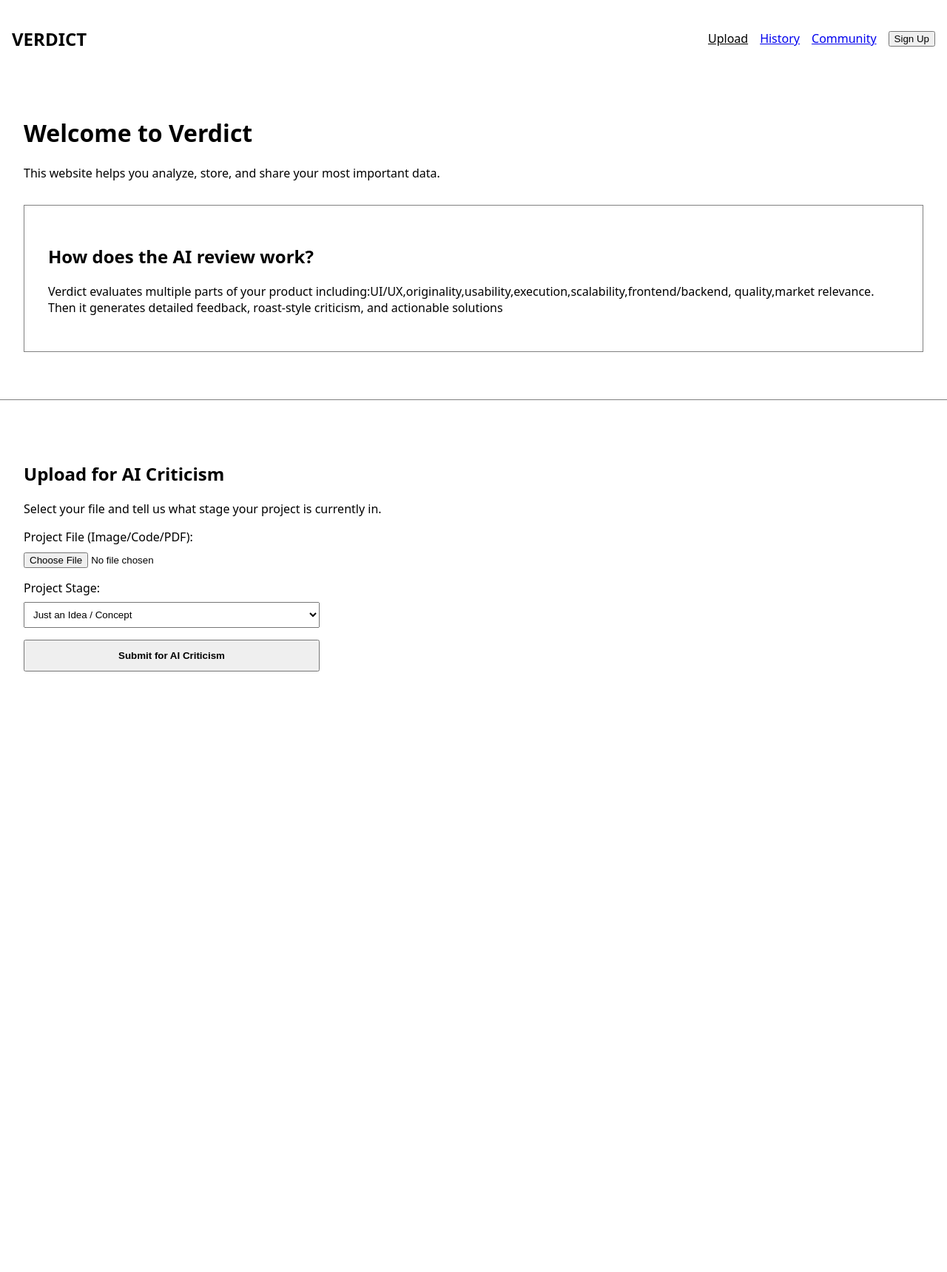
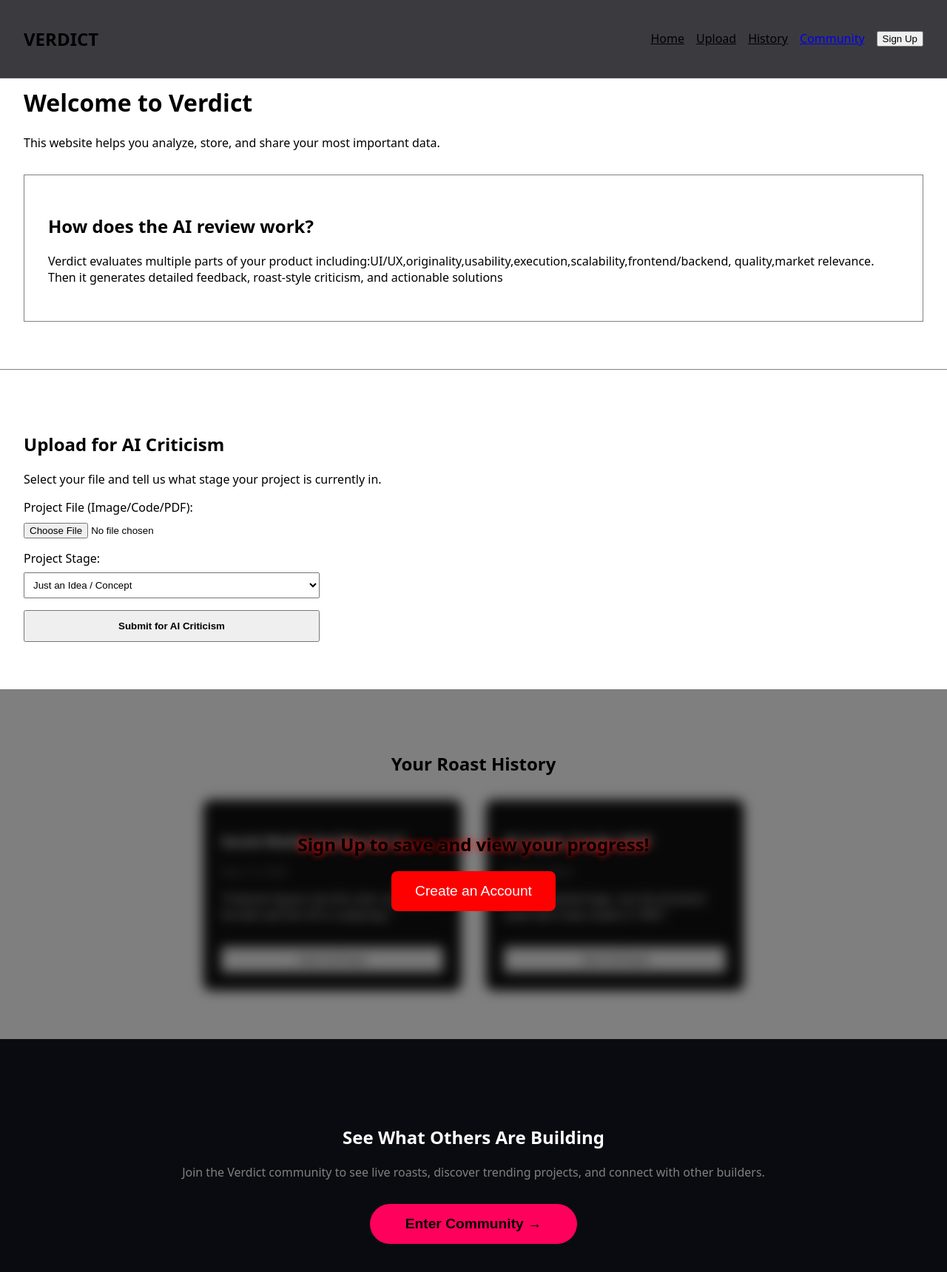
Before and after one commit to elzrose/VERDICT, a React (Vite) app: page /home in a window 1280 px wide. Shown: the top 1720 px of the page at 74% size. Before the commit the page ends 972 px from the top, so only its background shows below. Built offline with nearby package versions, Linux system fonts and the light colour scheme.

Commit message:
history and community

```diff
--- a/src/App.jsx
+++ b/src/App.jsx
@@ -1,6 +1,7 @@
 import { BrowserRouter as Router, Routes, Route } from 'react-router-dom';
 import Intro from './pages/Intro';
 import Home from './pages/Home';
+import Community from './components/Community';
 import './index.css';
 
 function App() {
@@ -9,6 +10,7 @@ function App() {
       <Routes>
         <Route path="/" element={<Intro />} />
         <Route path="/home" element={<Home />} />
+        <Route path="/community" element={<Community />} />
       </Routes>
     </Router>
   );
--- /dev/null
+++ b/src/components/Community.jsx
@@ -0,0 +1,13 @@
+import { Link } from "react-router-dom";
+
+export default function Community() {
+    return (
+        <div style={{ minHeight: '100vh', backgroundColor: '#000', color: '#fff' }}>
+            <Link to="/home">Home</Link>
+            <div style={{ display: 'flex', flexDirection: 'column', alignItems: 'center', justifyContent: 'center', height: '100vh', textAlign: 'center' }}>
+                <h1 style={{ fontSize: '4rem', textShadow: '0 0 20px #ff0048ff' }}>VERDICT COMMUNITY</h1>
+                <p style={{ fontSize: '1.5rem', color: 'gray' }}>Coming Soon...</p>
+            </div>
+        </div>
+    );
+}
--- /dev/null
+++ b/src/components/HistorySection.jsx
@@ -0,0 +1,116 @@
+import { useState } from 'react';
+
+// Mock Database of Past Uploads
+const mockHistoryData = [
+    {
+        id: 1,
+        name: "Social Media Dashboard V1",
+        date: "May 10, 2026",
+        status: "Roast Complete",
+        roastSummary: "A decent layout, but the color contrast is terrible and the UX is confusing."
+    },
+    {
+        id: 2,
+        name: "AI Crypto Trader MVP",
+        date: "April 22, 2026",
+        status: "Roast Complete",
+        roastSummary: "Great backend logic, but the frontend looks like it was made in 1999."
+    }
+];
+
+export default function HistorySection() {
+    // --- MOCK AUTHENTICATION STATE ---
+    // Change this to 'true' later to see the logged-in view!
+    const [isLoggedIn, setIsLoggedIn] = useState(false);
+
+    // Track which project the user clicked on
+    const [selectedProject, setSelectedProject] = useState(null);
+
+    // Track if they clicked the "Upload Version 2" button
+    const [isUploadingV2, setIsUploadingV2] = useState(false);
+
+    return (
+        <section style={{ padding: '4rem 2rem', borderTop: '1px solid gray', position: 'relative' }}>
+            <h2 style={{ textAlign: 'center', marginBottom: '2rem' }}>Your Roast History</h2>
+
+            {/* --- LOGGED OUT OVERLAY --- */}
+            {!isLoggedIn && (
+                <div style={{
+                    position: 'absolute', top: 0, left: 0, width: '100%', height: '100%',
+                    display: 'flex', flexDirection: 'column', justifyContent: 'center', alignItems: 'center',
+                    zIndex: 10, backgroundColor: 'rgba(0,0,0,0.5)'
+                }}>
+                    <h2 style={{ textShadow: '0 0 10px red' }}>Sign Up to save and view your progress!</h2>
+                    <button style={{ padding: '1rem 2rem', fontSize: '1.2rem', cursor: 'pointer', backgroundColor: 'red', color: 'white', border: 'none', borderRadius: '8px' }}>
+                        Create an Account
+                    </button>
+                </div>
+            )}
+
+            {/* --- HISTORY GRID (Blurred if logged out) --- */}
+            <div style={{
+                display: 'flex', gap: '2rem', flexWrap: 'wrap', justifyContent: 'center',
+                filter: !isLoggedIn ? 'blur(8px)' : 'none',
+                pointerEvents: !isLoggedIn ? 'none' : 'auto'
+            }}>
+
+                {/* If no project is selected, show the Grid of Tiles */}
+                {!selectedProject ? (
+                    mockHistoryData.map((project) => (
+                        <div
+                            key={project.id}
+                            onClick={() => setSelectedProject(project)}
+                            style={{
+                                border: '1px solid gray', borderRadius: '12px', padding: '1.5rem', width: '300px',
+                                cursor: 'pointer', backgroundColor: '#111', transition: 'transform 0.2s'
+                            }}
+                        >
+                            <h3 style={{ color: 'white' }}>{project.name}</h3>
+                            <p style={{ color: 'gray', fontSize: '0.9rem' }}>{project.date}</p>
+                            <p style={{ fontStyle: 'italic', marginTop: '1rem', color: 'white' }}>"{project.roastSummary}"</p>
+                            <button style={{ marginTop: '1rem', width: '100%', padding: '0.5rem' }}>View Full Roast</button>
+                        </div>
+                    ))
+                ) : (
+
+                    /* --- DETAILED ROAST VIEW & VERSION 2 UPLOAD --- */
+                    <div style={{ border: '1px solid gray', padding: '2rem', width: '100%', maxWidth: '800px', backgroundColor: '#111', color: 'white' }}>
+                        <button onClick={() => { setSelectedProject(null); setIsUploadingV2(false); }} style={{ marginBottom: '1rem' }}>← Back to History</button>
+
+                        <h2>Full Roast: {selectedProject.name}</h2>
+                        <p style={{ fontStyle: 'italic', color: 'gray' }}>Uploaded on {selectedProject.date}</p>
+
+                        <div style={{ padding: '2rem', backgroundColor: '#222', borderRadius: '8px', margin: '2rem 0' }}>
+                            <h3>AI Verdict:</h3>
+                            <p>{selectedProject.roastSummary}</p>
+                            <p>*(Imagine the detailed charts and scores here from the previous step!)*</p>
+                        </div>
+
+                        {/* Version 2 Flow */}
+                        <hr style={{ borderColor: '#333' }} />
+                        <h3 style={{ marginTop: '2rem' }}>Ready to improve?</h3>
+
+                        {!isUploadingV2 ? (
+                            <button
+                                onClick={() => setIsUploadingV2(true)}
+                                style={{ padding: '1rem', backgroundColor: '#00ffc8', color: 'black', fontWeight: 'bold', border: 'none', borderRadius: '8px', cursor: 'pointer' }}
+                            >
+                                Upload Version 2 (Compare Improvements)
+                            </button>
+                        ) : (
+                            <div style={{ marginTop: '1rem', padding: '1rem', border: '1px solid #00ffc8', borderRadius: '8px' }}>
+                                <h4>Upload your V2 files:</h4>
+                                <input type="file" style={{ display: 'block', margin: '1rem 0', color: 'white' }} />
+                                <button onClick={() => alert("Comparing V1 to V2... Stand by for the new AI Verdict!")} style={{ padding: '0.5rem 1rem', cursor: 'pointer' }}>
+                                    Submit V2 for Comparison
+                                </button>
+                            </div>
+                        )}
+
+                    </div>
+                )}
+
+            </div>
+        </section>
+    );
+}
--- a/src/components/Navbar.jsx
+++ b/src/components/Navbar.jsx
@@ -2,11 +2,29 @@ import { Link } from "react-router-dom";
 
 export default function Navbar() {
     return (
-        <nav style={{ display: 'flex', justifyContent: 'space-between', padding: '1rem' }}>
+        <nav style={{
+            display: 'flex',
+            justifyContent: 'space-between',
+            padding: '1rem 2rem',
+            position: 'fixed',
+            top: 0,
+            left: 0,
+            right: 0,
+            zIndex: 1000,
+            backgroundColor: 'rgba(10, 11, 16, 0.8)',
+            backdropFilter: 'blur(10px)',
+            borderBottom: '1px solid rgba(255,255,255,0.1)'
+        }}>
             <div className="logo">
                 <h2>VERDICT</h2>
             </div>
             <div className="nav-links" style={{ display: 'flex', gap: '1rem', alignItems: 'center' }}>
+                <span
+                    onClick={() => document.getElementById('intro')?.scrollIntoView({ behavior: 'smooth' })}
+                    style={{ cursor: 'pointer', textDecoration: 'underline' }}
+                >
+                    Home
+                </span>
                 <span
                     onClick={() => document.getElementById('upload')?.scrollIntoView({ behavior: 'smooth' })}
                     style={{ cursor: 'pointer', textDecoration: 'underline' }}
@@ -14,8 +32,13 @@ export default function Navbar() {
                     Upload
                 </span>
 
-                <Link to="/history">History</Link>
-                <Link to="/community">Community</Link>
+                <span
+                    onClick={() => document.getElementById('history')?.scrollIntoView({ behavior: 'smooth' })}
+                    style={{ cursor: 'pointer', textDecoration: 'underline' }}
+                >
+                    History
+                </span>
+                <a href="/community">Community</a>
                 <button>Sign Up</button>
             </div>
 
--- a/src/components/UploadSection.jsx
+++ b/src/components/UploadSection.jsx
@@ -45,6 +45,17 @@ const mockAIResponse = [
                 <p><strong>Competitors:</strong> App X, Service Y, Tool Z.</p>
                 <p><strong>How to Beat Them:</strong> They charge too much. Make yours freemium and focus entirely on mobile users first.</p>
                 <p><strong>Suggestion:</strong> Add a community feature so users can roast each other's apps too.</p>
+            </div>
+        )
+    },
+    {
+        id: 'roastcard',
+        category: 'RoastCard',
+        title: 'The Roast Card',
+        tagline: 'Time to get roasted!',
+        content: (
+            <div>
+                <p>skill issues, git gud</p>
             </div>
         )
     }
--- a/src/pages/Home.jsx
+++ b/src/pages/Home.jsx
@@ -1,26 +1,58 @@
 import FeatureCarousel from "../components/FeatureCarousel";
 import Navbar from "../components/Navbar";
 import UploadSection from '../components/UploadSection';
+import HistorySection from '../components/HistorySection';
+import { Link } from 'react-router-dom';
+
 
 
 export default function Home() {
   return (
     <div className="home-page" style={{ minHeight: '100vh' }}>
 
-      {/* 1. Place the Navbar at the top */}
+
       <Navbar />
-      {/* 2. Main Page Content */}
-      <main style={{ padding: '2rem' }}>
+
+      <main id="intro" style={{ padding: '2rem', paddingTop: '6rem' }}>
 
         <h1>Welcome to Verdict</h1>
         <p>This website helps you analyze, store, and share your most important data.</p>
 
-        {/* 3. Place the automatic carousel below the intro text */}
         <FeatureCarousel />
       </main>
       <div id="upload">
         <UploadSection />
       </div>
+      <div id="history">
+        <HistorySection />
+      </div>
+
+      <section style={{
+        padding: '6rem 2rem',
+        textAlign: 'center',
+        borderTop: '1px solid gray',
+        backgroundColor: '#0a0b10',
+        color: 'white'
+      }}>
+        <h2>See What Others Are Building</h2>
+        <p style={{ color: 'gray', marginBottom: '2rem' }}>Join the Verdict community to see live roasts, discover trending projects, and connect with other builders.</p>
+
+        <Link to="/community" style={{ textDecoration: 'none' }}>
+          <button style={{
+            padding: '1rem 3rem',
+            fontSize: '1.2rem',
+            fontWeight: 'bold',
+            cursor: 'pointer',
+            backgroundColor: '#ff005dff',
+            color: 'black',
+            border: 'none',
+            borderRadius: '50px'
+          }}>
+            Enter Community →
+          </button>
+        </Link>
+      </section>
+
     </div>
   );
 }
```
